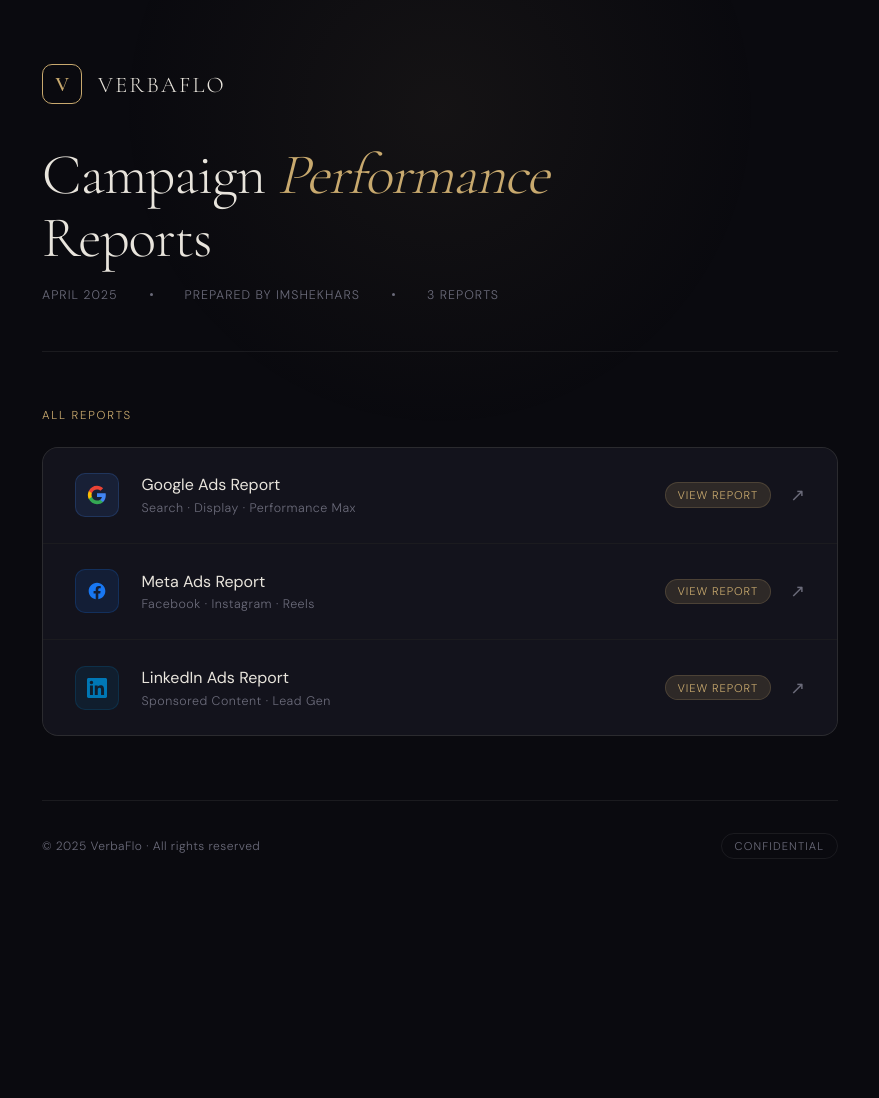
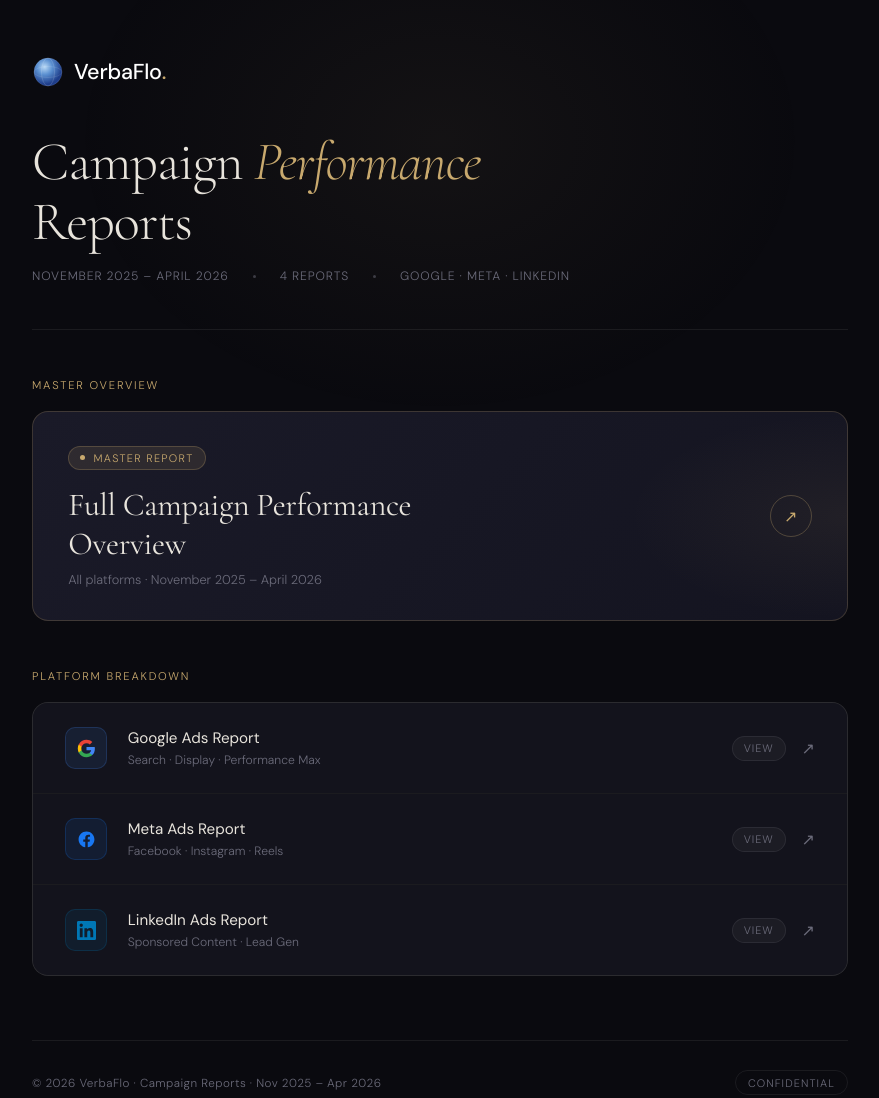
Before and after one commit to imshekhars/reports, a plain HTML site: page index.html in a window 1280 px wide. Shown: the whole page, without its empty margins (200-1079 px from the left). Before the commit the page ends 907 px from the top, so only its background shows below. Drawn offline with nearby package versions, Linux system fonts and the light colour scheme.

Commit message:
Add files via upload

```diff
--- a/index.html
+++ b/index.html
@@ -3,23 +3,21 @@
 <head>
   <meta charset="UTF-8" />
   <meta name="viewport" content="width=device-width, initial-scale=1.0"/>
-  <title>VerbaFlo — Client Reports</title>
-  <link href="https://fonts.googleapis.com/css2?family=Cormorant+Garamond:wght@300;400;600&family=DM+Sans:wght@300;400;500&display=swap" rel="stylesheet"/>
+  <title>VerbaFlo — Campaign Reports</title>
+  <link href="https://fonts.googleapis.com/css2?family=Cormorant+Garamond:ital,wght@0,300;0,400;0,600;1,300;1,400&family=DM+Sans:wght@300;400;500&display=swap" rel="stylesheet"/>
   <style>
     *, *::before, *::after { box-sizing: border-box; margin: 0; padding: 0; }
 
     :root {
       --bg: #0a0a0f;
-      --surface: #111118;
       --border: rgba(255,255,255,0.07);
       --accent: #c8a96e;
-      --accent-dim: rgba(200,169,110,0.15);
+      --accent-dim: rgba(200,169,110,0.12);
       --text: #e8e4dc;
       --muted: #6b6b7a;
       --card-bg: #13131c;
+      --card-hover: #1a1a28;
     }
-
-    html { scroll-behavior: smooth; }
 
     body {
       background: var(--bg);
@@ -30,22 +28,19 @@
       overflow-x: hidden;
     }
 
-    /* Ambient background */
     body::before {
       content: '';
       position: fixed;
-      top: -30%;
-      left: 50%;
+      top: -20%; left: 50%;
       transform: translateX(-50%);
-      width: 700px;
-      height: 700px;
-      background: radial-gradient(ellipse, rgba(200,169,110,0.06) 0%, transparent 65%);
+      width: 800px; height: 600px;
+      background: radial-gradient(ellipse, rgba(200,169,110,0.055) 0%, transparent 65%);
       pointer-events: none;
       z-index: 0;
     }
 
     .container {
-      max-width: 860px;
+      max-width: 880px;
       margin: 0 auto;
       padding: 0 2rem;
       position: relative;
@@ -54,90 +49,143 @@
 
     /* Header */
     header {
-      padding: 4rem 0 3rem;
+      padding: 3.5rem 0 2.8rem;
       border-bottom: 1px solid var(--border);
-      margin-bottom: 3.5rem;
-      animation: fadeDown 0.8s ease both;
+      margin-bottom: 3rem;
+      animation: fadeDown 0.7s ease both;
     }
 
     .logo-row {
       display: flex;
       align-items: center;
-      gap: 1rem;
-      margin-bottom: 2.5rem;
+      gap: 10px;
+      margin-bottom: 2.8rem;
     }
 
-    .logo-mark {
-      width: 40px;
-      height: 40px;
-      border: 1.5px solid var(--accent);
-      border-radius: 10px;
-      display: flex;
-      align-items: center;
-      justify-content: center;
-      font-family: 'Cormorant Garamond', serif;
-      font-size: 1.3rem;
-      font-weight: 600;
-      color: var(--accent);
-      letter-spacing: -0.02em;
+    .logo-text {
+      font-family: 'DM Sans', sans-serif;
+      font-size: 1.35rem;
+      font-weight: 500;
+      color: #ffffff;
+      letter-spacing: -0.01em;
     }
 
-    .brand-name {
+    .logo-text span { color: var(--accent); }
+
+    .header-text h1 {
       font-family: 'Cormorant Garamond', serif;
-      font-size: 1.4rem;
-      font-weight: 300;
-      letter-spacing: 0.1em;
-      color: var(--text);
-      text-transform: uppercase;
-    }
-
-    .header-content h1 {
-      font-family: 'Cormorant Garamond', serif;
-      font-size: clamp(2.4rem, 5vw, 3.6rem);
+      font-size: clamp(2.2rem, 4.5vw, 3.4rem);
       font-weight: 300;
       line-height: 1.1;
       letter-spacing: -0.02em;
-      color: var(--text);
       margin-bottom: 1rem;
     }
 
-    .header-content h1 em {
-      font-style: italic;
-      color: var(--accent);
-    }
+    .header-text h1 em { font-style: italic; color: var(--accent); }
 
     .header-meta {
       display: flex;
       align-items: center;
-      gap: 2rem;
+      gap: 1.5rem;
       flex-wrap: wrap;
+      margin-top: 1rem;
     }
 
     .header-meta span {
-      font-size: 0.78rem;
+      font-size: 0.76rem;
       color: var(--muted);
-      letter-spacing: 0.08em;
+      letter-spacing: 0.07em;
       text-transform: uppercase;
     }
 
-    .header-meta .dot {
-      width: 3px;
-      height: 3px;
-      background: var(--muted);
-      border-radius: 50%;
-    }
+    .sep { width: 3px; height: 3px; background: var(--muted); border-radius: 50%; opacity: 0.5; }
 
     /* Section label */
     .section-label {
-      font-size: 0.72rem;
-      letter-spacing: 0.15em;
+      font-size: 0.7rem;
+      letter-spacing: 0.16em;
       text-transform: uppercase;
       color: var(--accent);
-      margin-bottom: 1.5rem;
-      animation: fadeUp 0.6s 0.2s ease both;
+      margin-bottom: 1.2rem;
+      opacity: 0;
+      animation: fadeUp 0.6s ease forwards;
     }
 
-    /* Report cards */
+    /* Master Card */
+    .master-card {
+      display: flex;
+      align-items: center;
+      justify-content: space-between;
+      gap: 2rem;
+      background: linear-gradient(135deg, #1a1a28 0%, #141420 100%);
+      border: 1px solid rgba(200,169,110,0.22);
+      border-radius: 16px;
+      padding: 2rem 2.2rem;
+      text-decoration: none;
+      color: inherit;
+      margin-bottom: 3rem;
+      transition: border-color 0.25s, background 0.25s;
+      opacity: 0;
+      animation: fadeUp 0.6s 0.25s ease forwards;
+      position: relative;
+      overflow: hidden;
+    }
+
+    .master-card::before {
+      content: '';
+      position: absolute;
+      top: 0; right: 0;
+      width: 220px; height: 100%;
+      background: radial-gradient(ellipse at right, rgba(200,169,110,0.07) 0%, transparent 70%);
+      pointer-events: none;
+    }
+
+    .master-card:hover { border-color: rgba(200,169,110,0.5); background: linear-gradient(135deg,#1e1e30,#171726); }
+    .master-card:hover .master-arrow { transform: translate(3px,-3px); }
+
+    .master-tag {
+      display: inline-flex;
+      align-items: center;
+      gap: 0.5rem;
+      font-size: 0.68rem;
+      letter-spacing: 0.12em;
+      text-transform: uppercase;
+      color: var(--accent);
+      background: var(--accent-dim);
+      border: 1px solid rgba(200,169,110,0.25);
+      padding: 0.28rem 0.7rem;
+      border-radius: 20px;
+      margin-bottom: 1rem;
+    }
+
+    .master-tag::before {
+      content: ''; width: 5px; height: 5px;
+      background: var(--accent); border-radius: 50%;
+    }
+
+    .master-title {
+      font-family: 'Cormorant Garamond', serif;
+      font-size: clamp(1.5rem, 3vw, 2rem);
+      font-weight: 400;
+      letter-spacing: -0.01em;
+      line-height: 1.2;
+      margin-bottom: 0.5rem;
+    }
+
+    .master-sub { font-size: 0.8rem; color: var(--muted); }
+
+    .master-arrow {
+      width: 42px; height: 42px;
+      border: 1px solid rgba(200,169,110,0.3);
+      border-radius: 50%;
+      display: flex; align-items: center; justify-content: center;
+      color: var(--accent);
+      font-size: 1rem;
+      flex-shrink: 0;
+      transition: transform 0.2s;
+    }
+
+    /* Platform grid */
     .reports-grid {
       display: flex;
       flex-direction: column;
@@ -154,165 +202,130 @@
       display: flex;
       align-items: center;
       justify-content: space-between;
-      padding: 1.6rem 2rem;
+      padding: 1.5rem 2rem;
       text-decoration: none;
       color: inherit;
-      transition: background 0.25s ease;
+      transition: background 0.2s;
       gap: 1.5rem;
-      animation: fadeUp 0.6s ease both;
+      opacity: 0;
+      animation: fadeUp 0.6s ease forwards;
     }
 
-    .report-card:nth-child(1) { animation-delay: 0.3s; }
-    .report-card:nth-child(2) { animation-delay: 0.45s; }
-    .report-card:nth-child(3) { animation-delay: 0.6s; }
+    .report-card:nth-child(1) { animation-delay: 0.4s; }
+    .report-card:nth-child(2) { animation-delay: 0.52s; }
+    .report-card:nth-child(3) { animation-delay: 0.64s; }
 
-    .report-card:hover {
-      background: #1a1a26;
-    }
+    .report-card:hover { background: var(--card-hover); }
+    .report-card:hover .card-arrow { transform: translate(3px,-3px); color: var(--accent); }
 
-    .report-card:hover .arrow {
-      transform: translate(3px, -3px);
-      color: var(--accent);
-    }
-
-    .card-left {
-      display: flex;
-      align-items: center;
-      gap: 1.4rem;
-      flex: 1;
-      min-width: 0;
-    }
+    .card-left { display: flex; align-items: center; gap: 1.3rem; flex: 1; min-width: 0; }
 
     .platform-icon {
-      width: 44px;
-      height: 44px;
+      width: 42px; height: 42px;
       border-radius: 10px;
-      display: flex;
-      align-items: center;
-      justify-content: center;
-      flex-shrink: 0;
-      font-size: 1.1rem;
-    }
-
-    .icon-google  { background: rgba(66,133,244,0.12); border: 1px solid rgba(66,133,244,0.2); }
-    .icon-meta    { background: rgba(24,119,242,0.12); border: 1px solid rgba(24,119,242,0.2); }
-    .icon-linkedin{ background: rgba(0,119,181,0.12);  border: 1px solid rgba(0,119,181,0.2);  }
-
-    .card-info { min-width: 0; }
-
-    .card-title {
-      font-size: 1rem;
-      font-weight: 400;
-      color: var(--text);
-      margin-bottom: 0.3rem;
-      white-space: nowrap;
-      overflow: hidden;
-      text-overflow: ellipsis;
-    }
-
-    .card-subtitle {
-      font-size: 0.78rem;
-      color: var(--muted);
-      letter-spacing: 0.04em;
-    }
-
-    .card-right {
-      display: flex;
-      align-items: center;
-      gap: 1.2rem;
+      display: flex; align-items: center; justify-content: center;
       flex-shrink: 0;
     }
 
-    .badge {
-      font-size: 0.7rem;
-      letter-spacing: 0.08em;
-      text-transform: uppercase;
-      padding: 0.3rem 0.75rem;
-      border-radius: 20px;
-      background: var(--accent-dim);
-      color: var(--accent);
-      border: 1px solid rgba(200,169,110,0.2);
+    .icon-google   { background: rgba(66,133,244,0.1);  border: 1px solid rgba(66,133,244,0.2); }
+    .icon-meta     { background: rgba(24,119,242,0.1);  border: 1px solid rgba(24,119,242,0.2); }
+    .icon-linkedin { background: rgba(0,119,181,0.1);   border: 1px solid rgba(0,119,181,0.2); }
+
+    .card-title { font-size: 0.95rem; font-weight: 400; margin-bottom: 0.25rem; }
+    .card-sub   { font-size: 0.76rem; color: var(--muted); }
+
+    .card-right { display: flex; align-items: center; gap: 1rem; flex-shrink: 0; }
+
+    .view-badge {
+      font-size: 0.68rem; letter-spacing: 0.08em; text-transform: uppercase;
+      padding: 0.28rem 0.7rem; border-radius: 20px;
+      background: rgba(255,255,255,0.04); color: var(--muted);
+      border: 1px solid var(--border);
     }
 
-    .arrow {
-      color: var(--muted);
-      font-size: 1.1rem;
-      transition: transform 0.2s ease, color 0.2s ease;
-    }
+    .card-arrow { color: var(--muted); font-size: 1rem; transition: transform 0.2s, color 0.2s; }
 
     /* Footer */
     footer {
-      padding: 2rem 0 3rem;
+      padding: 1.8rem 0 3rem;
       border-top: 1px solid var(--border);
-      display: flex;
-      align-items: center;
-      justify-content: space-between;
-      flex-wrap: wrap;
-      gap: 1rem;
-      animation: fadeUp 0.6s 0.8s ease both;
+      display: flex; align-items: center; justify-content: space-between;
+      flex-wrap: wrap; gap: 1rem;
+      opacity: 0;
+      animation: fadeUp 0.6s 0.8s ease forwards;
     }
 
-    footer p {
-      font-size: 0.75rem;
-      color: var(--muted);
-      letter-spacing: 0.04em;
+    footer p { font-size: 0.73rem; color: var(--muted); letter-spacing: 0.04em; }
+
+    .confidential-pill {
+      font-size: 0.68rem; letter-spacing: 0.1em; text-transform: uppercase;
+      color: var(--muted); border: 1px solid var(--border);
+      padding: 0.28rem 0.75rem; border-radius: 20px;
     }
 
-    footer .confidential {
-      font-size: 0.7rem;
-      letter-spacing: 0.1em;
-      text-transform: uppercase;
-      color: var(--muted);
-      border: 1px solid var(--border);
-      padding: 0.3rem 0.8rem;
-      border-radius: 20px;
-    }
-
-    /* Animations */
-    @keyframes fadeDown {
-      from { opacity: 0; transform: translateY(-16px); }
-      to   { opacity: 1; transform: translateY(0); }
-    }
-
-    @keyframes fadeUp {
-      from { opacity: 0; transform: translateY(16px); }
-      to   { opacity: 1; transform: translateY(0); }
-    }
+    @keyframes fadeDown { from { opacity:0; transform:translateY(-14px); } to { opacity:1; transform:translateY(0); } }
+    @keyframes fadeUp   { from { opacity:0; transform:translateY(14px);  } to { opacity:1; transform:translateY(0); } }
 
     @media (max-width: 560px) {
-      .badge { display: none; }
-      .report-card { padding: 1.3rem 1.2rem; }
-      .card-left { gap: 1rem; }
+      .view-badge { display: none; }
+      .report-card, .master-card { padding: 1.3rem 1.2rem; }
+      .master-arrow { display: none; }
     }
   </style>
 </head>
 <body>
 <div class="container">
+
   <header>
     <div class="logo-row">
-        <div class="logo-mark">V</div>
-        <span class="brand-name">VerbaFlo</span>
+      <svg width="32" height="32" viewBox="0 0 32 32" fill="none">
+        <defs>
+          <radialGradient id="orb" cx="38%" cy="32%" r="62%">
+            <stop offset="0%" stop-color="#b8d8f5"/>
+            <stop offset="45%" stop-color="#5a8fd0"/>
+            <stop offset="100%" stop-color="#1e3d8a"/>
+          </radialGradient>
+        </defs>
+        <circle cx="16" cy="16" r="14" fill="url(#orb)"/>
+        <circle cx="16" cy="16" r="14" fill="none" stroke="rgba(255,255,255,0.12)" stroke-width="0.8"/>
+        <ellipse cx="16" cy="16" rx="6.5" ry="14" fill="none" stroke="rgba(255,255,255,0.18)" stroke-width="0.8"/>
+        <ellipse cx="16" cy="16" rx="14" ry="5.5" fill="none" stroke="rgba(255,255,255,0.12)" stroke-width="0.8"/>
+      </svg>
+      <div class="logo-text">VerbaFlo<span>.</span></div>
     </div>
-      <div class="header-content">
+    <div class="header-text">
       <h1>Campaign <em>Performance</em><br>Reports</h1>
     </div>
     <div class="header-meta">
-        <span>April 2025</span>
-        <div class="dot"></div>
-        <span>Prepared by imshekhars</span>
-        <div class="dot"></div>
-        <span>3 Reports</span>
+      <span>November 2025 – April 2026</span>
+      <div class="sep"></div>
+      <span>4 Reports</span>
+      <div class="sep"></div>
+      <span>Google · Meta · LinkedIn</span>
     </div>
   </header>
 
-    <p class="section-label">All Reports</p>
+  <!-- Master Report -->
+  <p class="section-label" style="animation-delay:0.15s;">Master Overview</p>
+
+  <a class="master-card" href="VerbaFlo_Master_Performance_Report.html">
+    <div>
+      <div class="master-tag">Master Report</div>
+      <div class="master-title">Full Campaign Performance<br>Overview</div>
+      <div class="master-sub">All platforms · November 2025 – April 2026</div>
+    </div>
+    <div class="master-arrow">↗</div>
+  </a>
+
+  <!-- Platform Reports -->
+  <p class="section-label" style="animation-delay:0.32s;">Platform Breakdown</p>
 
   <div class="reports-grid">
 
     <a class="report-card" href="VerbaFlo_Google_Ads_Report.html">
       <div class="card-left">
         <div class="platform-icon icon-google">
-            <svg width="20" height="20" viewBox="0 0 24 24" fill="none">
+          <svg width="19" height="19" viewBox="0 0 24 24" fill="none">
             <path d="M22.56 12.25c0-.78-.07-1.53-.2-2.25H12v4.26h5.92c-.26 1.37-1.04 2.53-2.21 3.31v2.77h3.57c2.08-1.92 3.28-4.74 3.28-8.09z" fill="#4285F4"/>
             <path d="M12 23c2.97 0 5.46-.98 7.28-2.66l-3.57-2.77c-.98.66-2.23 1.06-3.71 1.06-2.86 0-5.29-1.93-6.16-4.53H2.18v2.84C3.99 20.53 7.7 23 12 23z" fill="#34A853"/>
             <path d="M5.84 14.09c-.22-.66-.35-1.36-.35-2.09s.13-1.43.35-2.09V7.07H2.18C1.43 8.55 1 10.22 1 12s.43 3.45 1.18 4.93l3.66-2.84z" fill="#FBBC05"/>
@@ -321,57 +334,58 @@
         </div>
         <div class="card-info">
           <div class="card-title">Google Ads Report</div>
-            <div class="card-subtitle">Search · Display · Performance Max</div>
+          <div class="card-sub">Search · Display · Performance Max</div>
         </div>
       </div>
       <div class="card-right">
-          <span class="badge">View Report</span>
-          <span class="arrow">↗</span>
+        <span class="view-badge">View</span>
+        <span class="card-arrow">↗</span>
       </div>
     </a>
 
     <a class="report-card" href="VerbaFlo_Meta_Ads_Report.html">
       <div class="card-left">
         <div class="platform-icon icon-meta">
-            <svg width="20" height="20" viewBox="0 0 24 24" fill="#1877F2">
+          <svg width="19" height="19" viewBox="0 0 24 24" fill="#1877F2">
             <path d="M12 2C6.477 2 2 6.477 2 12c0 4.991 3.657 9.128 8.438 9.879V14.89h-2.54V12h2.54V9.797c0-2.506 1.492-3.89 3.777-3.89 1.094 0 2.238.195 2.238.195v2.46h-1.26c-1.243 0-1.63.771-1.63 1.562V12h2.773l-.443 2.89h-2.33v6.989C18.343 21.129 22 16.99 22 12c0-5.523-4.477-10-10-10z"/>
           </svg>
         </div>
         <div class="card-info">
           <div class="card-title">Meta Ads Report</div>
-            <div class="card-subtitle">Facebook · Instagram · Reels</div>
+          <div class="card-sub">Facebook · Instagram · Reels</div>
         </div>
       </div>
       <div class="card-right">
-          <span class="badge">View Report</span>
-          <span class="arrow">↗</span>
+        <span class="view-badge">View</span>
+        <span class="card-arrow">↗</span>
       </div>
     </a>
 
     <a class="report-card" href="VerbaFlo_LinkedIn_Ads_Report.html">
       <div class="card-left">
         <div class="platform-icon icon-linkedin">
-            <svg width="20" height="20" viewBox="0 0 24 24" fill="#0077B5">
+          <svg width="19" height="19" viewBox="0 0 24 24" fill="#0077B5">
             <path d="M20.447 20.452h-3.554v-5.569c0-1.328-.027-3.037-1.852-3.037-1.853 0-2.136 1.445-2.136 2.939v5.667H9.351V9h3.414v1.561h.046c.477-.9 1.637-1.85 3.37-1.85 3.601 0 4.267 2.37 4.267 5.455v6.286zM5.337 7.433c-1.144 0-2.063-.926-2.063-2.065 0-1.138.92-2.063 2.063-2.063 1.14 0 2.064.925 2.064 2.063 0 1.139-.925 2.065-2.064 2.065zm1.782 13.019H3.555V9h3.564v11.452zM22.225 0H1.771C.792 0 0 .774 0 1.729v20.542C0 23.227.792 24 1.771 24h20.451C23.2 24 24 23.227 24 22.271V1.729C24 .774 23.2 0 22.222 0h.003z"/>
           </svg>
         </div>
         <div class="card-info">
           <div class="card-title">LinkedIn Ads Report</div>
-            <div class="card-subtitle">Sponsored Content · Lead Gen</div>
+          <div class="card-sub">Sponsored Content · Lead Gen</div>
         </div>
       </div>
       <div class="card-right">
-          <span class="badge">View Report</span>
-          <span class="arrow">↗</span>
+        <span class="view-badge">View</span>
+        <span class="card-arrow">↗</span>
       </div>
     </a>
 
   </div>
 
   <footer>
-      <p>© 2025 VerbaFlo · All rights reserved</p>
-      <span class="confidential">Confidential</span>
+    <p>© 2026 VerbaFlo · Campaign Reports · Nov 2025 – Apr 2026</p>
+    <span class="confidential-pill">Confidential</span>
   </footer>
+
 </div>
 </body>
 </html>
```
Lines whose indentation alone changed are shown as unchanged.
